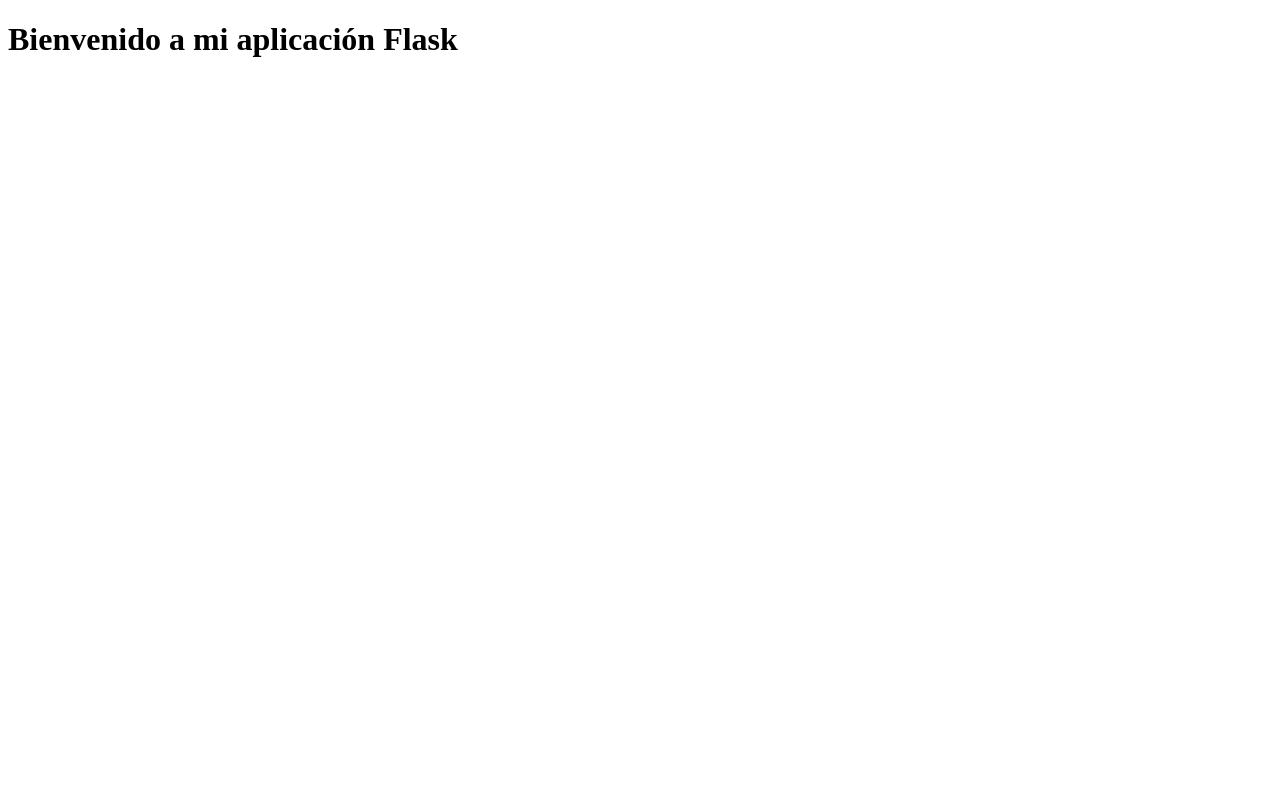
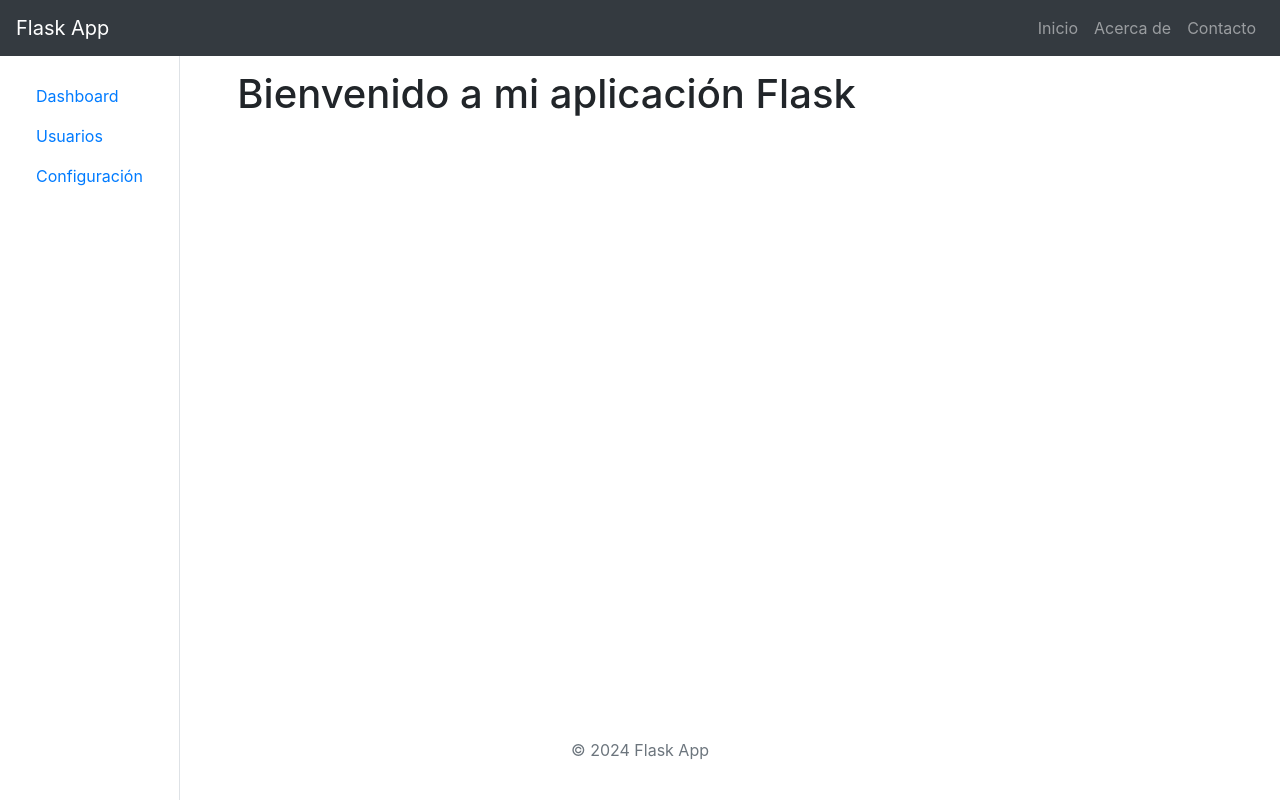
Before and after one commit to vinxenx0/email-moonitor, a Flask app: page / in a window 1280 px wide. Run offline with Flask 3, Linux system fonts and the light colour scheme; some libraries are stand-ins or nearby versions.

Commit message:
good today

```diff
--- a/app/controllers/user_controller.py
+++ b/app/controllers/user_controller.py
@@ -18,7 +18,7 @@
         user = User.query.filter_by(username=form.username.data).first()
         if user and user.password == form.password.data:
             login_user(user)
-            flash('Usuario correcto.', 'sucess')
+            flash('Usuario correcto.', 'success')
             next_page = request.args.get('next')
             return redirect(next_page or url_for('index'))
         else:
--- /dev/null
+++ b/app/static/css/style.css
@@ -0,0 +1,42 @@
+/* no funciona */
+{% from '../instance/config.py' import CORPORATE_COLORS %}
+
+/* Utiliza los colores corporativos en tu CSS */
+body {
+    background-color: {{ CORPORATE_COLORS['light'] }};
+    color: {{ CORPORATE_COLORS['dark'] }};
+}
+
+.navbar {
+    background-color: {{ CORPORATE_COLORS['primary'] }};
+}
+
+.footer {
+    background-color: {{ CORPORATE_COLORS['dark'] }};
+    color: {{ CORPORATE_COLORS['light'] }};
+}
+
+
+body {
+    padding-top: 70px; /* Ajusta el espacio para la barra de navegación */
+    margin-bottom: 100px; /* Añade espacio al final de la página para el footer */
+}
+.sidebar {
+    position: fixed;
+    top: 56px; /* Ajusta el espacio para la barra de navegación */
+    bottom: 0;
+    left: 0;
+    z-index: 100; /* Coloca la barra lateral sobre el contenido */
+    padding: 20px;
+    overflow-x: hidden;
+    overflow-y: auto; /* Añade desplazamiento vertical */
+    border-right: 1px solid #dee2e6; /* Borde derecho */
+}
+.footer {
+    position: fixed;
+    bottom: 0;
+    width: 100%;
+    height: 100px; /* Altura del footer */
+    text-align: center;
+    line-height: 100px; /* Alinea el texto verticalmente */
+}
--- a/app/templates/base.html
+++ b/app/templates/base.html
@@ -3,17 +3,57 @@
 <head>
     <meta charset="UTF-8">
     <title>{% block title %}Flask App{% endblock %}</title>
-    <!--
-        <link rel="stylesheet" href="{{ url_for('static', filename='css/bootstrap.min.css') }}">
-        <script src="{{ url_for('static', filename='js/bootstrap.min.js') }}"></script>
+    <link rel="stylesheet" href="https://stackpath.bootstrapcdn.com/bootstrap/4.5.2/css/bootstrap.min.css">
+    <!-- Agrega otros enlaces CSS si es necesario -->
+    <link rel="stylesheet" href="{{ url_for('static', filename='css/style.css') }}">
 
-    -->
-    <!-- Aquí puedes agregar otros enlaces a CSS si es necesario -->
+    <style>
+
+
+
+    </style>
 </head>
 <body>
-    <div class="container">
+    <!-- Cabecera -->
+    <nav class="navbar navbar-expand-lg navbar-dark bg-dark fixed-top">
+        <a class="navbar-brand" href="#">Flask App</a>
+        <button class="navbar-toggler" type="button" data-toggle="collapse" data-target="#navbarNav"
+            aria-controls="navbarNav" aria-expanded="false" aria-label="Toggle navigation">
+            <span class="navbar-toggler-icon"></span>
+        </button>
+        <div class="collapse navbar-collapse" id="navbarNav">
+            <ul class="navbar-nav ml-auto">
+                <li class="nav-item">
+                    <a class="nav-link" href="#">Inicio</a>
+                </li>
+                <li class="nav-item">
+                    <a class="nav-link" href="#">Acerca de</a>
+                </li>
+                <li class="nav-item">
+                    <a class="nav-link" href="#">Contacto</a>
+                </li>
+            </ul>
+        </div>
+    </nav>
 
-        <div class="flash_message">
+    <!-- Barra lateral -->
+    <div class="sidebar">
+        <ul class="nav flex-column">
+            <li class="nav-item">
+                <a class="nav-link" href="#">Dashboard</a>
+            </li>
+            <li class="nav-item">
+                <a class="nav-link" href="#">Usuarios</a>
+            </li>
+            <li class="nav-item">
+                <a class="nav-link" href="#">Configuración</a>
+            </li>
+        </ul>
+    </div>
+
+    <!-- Contenido principal -->
+    <div class="container-fluid">
+        <div class="row flash_message col-md-9 ml-sm-auto col-lg-10 px-4">
             {% with messages = get_flashed_messages() %}
                 {% if messages %}
                     <div class="alert alert-danger" role="alert">
@@ -24,11 +64,25 @@
                 {% endif %}
             {% endwith %}
         </div>
-        <div class="content">
-            {% block content %}
-            {% endblock %}
+
+        <div class="row">
+            <main role="main" class="col-md-9 ml-sm-auto col-lg-10 px-4">
+                {% block content %}
+                {% endblock %}
+            </main>
         </div>
     </div>
-    <!-- Aquí puedes agregar otros enlaces a JavaScript si es necesario -->
+
+    <!-- Pie de página -->
+    <footer class="footer">
+        <div class="container text-center">
+            <span class="text-muted">© 2024 Flask App</span>
+        </div>
+    </footer>
+
+    <script src="https://code.jquery.com/jquery-3.5.1.slim.min.js"></script>
+    <script src="https://cdn.jsdelivr.net/npm/@popperjs/core@2.5.4/dist/umd/popper.min.js"></script>
+    <script src="https://stackpath.bootstrapcdn.com/bootstrap/4.5.2/js/bootstrap.min.js"></script>
+    <!-- Agrega otros enlaces JS si es necesario -->
 </body>
 </html>
```
Also changed, not shown: instance/config.example.py (+13 -0 lines).
